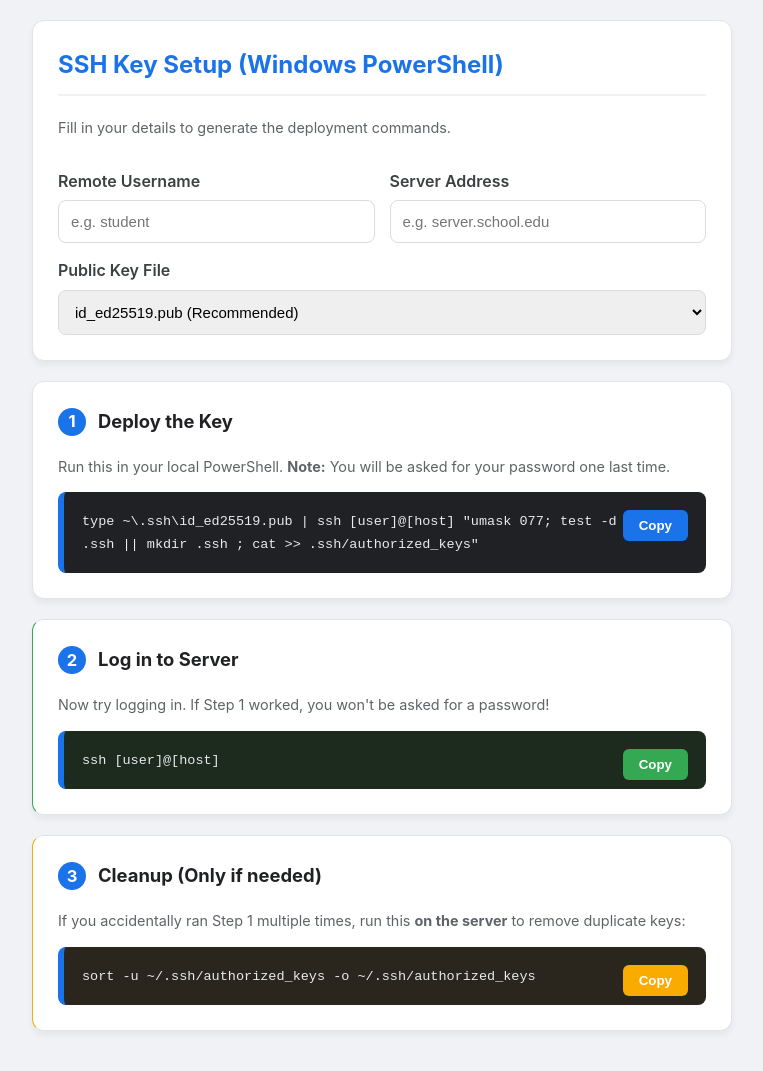
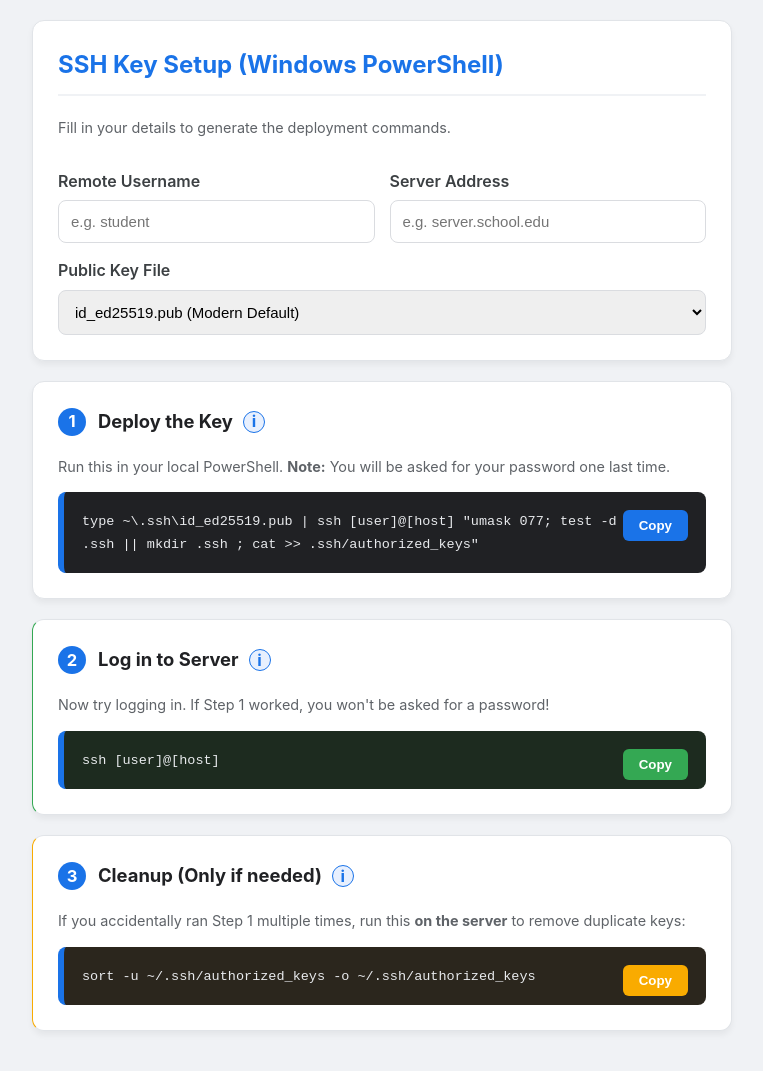
Before and after one commit to averkoc/lx, a Jekyll site: the page docs/sshcopyid.html, which Jekyll copies as it is, in a window 1280 px wide. Shown: the whole page, without its empty margins (258-1021 px from the left). Built offline with Jekyll 4.4.1, drawn with Linux system fonts in a browser that asks for light colours.

Commit message:
Enhance SSH key setup page with help icons
Added info icons for help on SSH key steps and updated key file options.

```diff
--- a/docs/sshcopyid.html
+++ b/docs/sshcopyid.html
@@ -20,6 +20,21 @@
         button.copy-btn:hover { background: #1765cc; }
         .hint { font-size: 0.9em; color: #5f6368; margin-top: 6px; }
         #custom-key-wrapper { display: none; margin-top: 12px; }
+        .info-icon {
+            cursor: pointer;
+            margin-left: 10px;
+            color: #1a73e8;
+            font-size: 0.9em;
+            background: #e8f0fe;
+            border-radius: 50%;
+            width: 20px;
+            height: 20px;
+            display: inline-flex;
+            justify-content: center;
+            align-items: center;
+            font-weight: bold;
+            border: 1px solid #1a73e8;
+        }
     </style>
 </head>
 <body>
@@ -27,7 +42,6 @@
 <div class="card">
     <h2>SSH Key Setup (Windows PowerShell)</h2>
     <p class="hint">Fill in your details to generate the deployment commands.</p>
-
     <div style="display: grid; grid-template-columns: 1fr 1fr; gap: 15px;">
         <div>
             <label for="username">Remote Username</label>
@@ -38,22 +52,20 @@
             <input type="text" id="hostname" placeholder="e.g. server.school.edu" oninput="updateAll()">
         </div>
     </div>
-
     <label for="keyfile">Public Key File</label>
     <select id="keyfile" onchange="toggleCustomInput()">
-        <option value="id_ed25519.pub">id_ed25519.pub (Recommended)</option>
-        <option value="id_rsa.pub">id_rsa.pub (Legacy)</option>
-        <option value="CUSTOM">-- Use a different filename --</option>
+        <option value="id_ed25519.pub">id_ed25519.pub (Modern Default)</option>
+        <option value="id_rsa.pub">id_rsa.pub (Classic Default)</option>
+        <option value="CUSTOM">-- Use a custom filename --</option>
     </select>
-
     <div id="custom-key-wrapper">
         <label for="custom_key">Enter Custom Public Key Filename</label>
-        <input type="text" id="custom_key" placeholder="my_key.pub" oninput="updateAll()">
+        <input type="text" id="custom_key" placeholder="id_rsa_work.pub" oninput="updateAll()">
     </div>
 </div>
 
 <div class="card">
-    <h3><span class="step-num">1</span> Deploy the Key</h3>
+    <h3><span class="step-num">1</span> Deploy the Key <span class="info-icon" onclick="showHelp(1)">i</span></h3>
     <p class="hint">Run this in your local PowerShell. <b>Note:</b> You will be asked for your password one last time.</p>
     <div class="output-box">
         <button class="copy-btn" onclick="copyText('result', this)">Copy</button>
@@ -62,7 +74,7 @@
 </div>
 
 <div class="card test-box">
-    <h3><span class="step-num">2</span> Log in to Server</h3>
+    <h3><span class="step-num">2</span> Log in to Server <span class="info-icon" onclick="showHelp(2)">i</span></h3>
     <p class="hint">Now try logging in. If Step 1 worked, you won't be asked for a password!</p>
     <div class="output-box" style="background: #1d2b1f;">
         <button class="copy-btn" style="background:#34a853" onclick="copyText('login', this)">Copy</button>
@@ -71,7 +83,7 @@
 </div>
 
 <div class="card cleanup-box">
-    <h3><span class="step-num">3</span> Cleanup (Only if needed)</h3>
+    <h3><span class="step-num">3</span> Cleanup (Only if needed) <span class="info-icon" onclick="showHelp(3)">i</span></h3>
     <p class="hint">If you accidentally ran Step 1 multiple times, run this <b>on the server</b> to remove duplicate keys:</p>
     <div class="output-box" style="background: #2b261d;">
         <button class="copy-btn" style="background:#f9ab00" onclick="copyText('cleanup', this)">Copy</button>
```
Also changed, not shown: other parts of docs/sshcopyid.html (+12 -4 lines).
